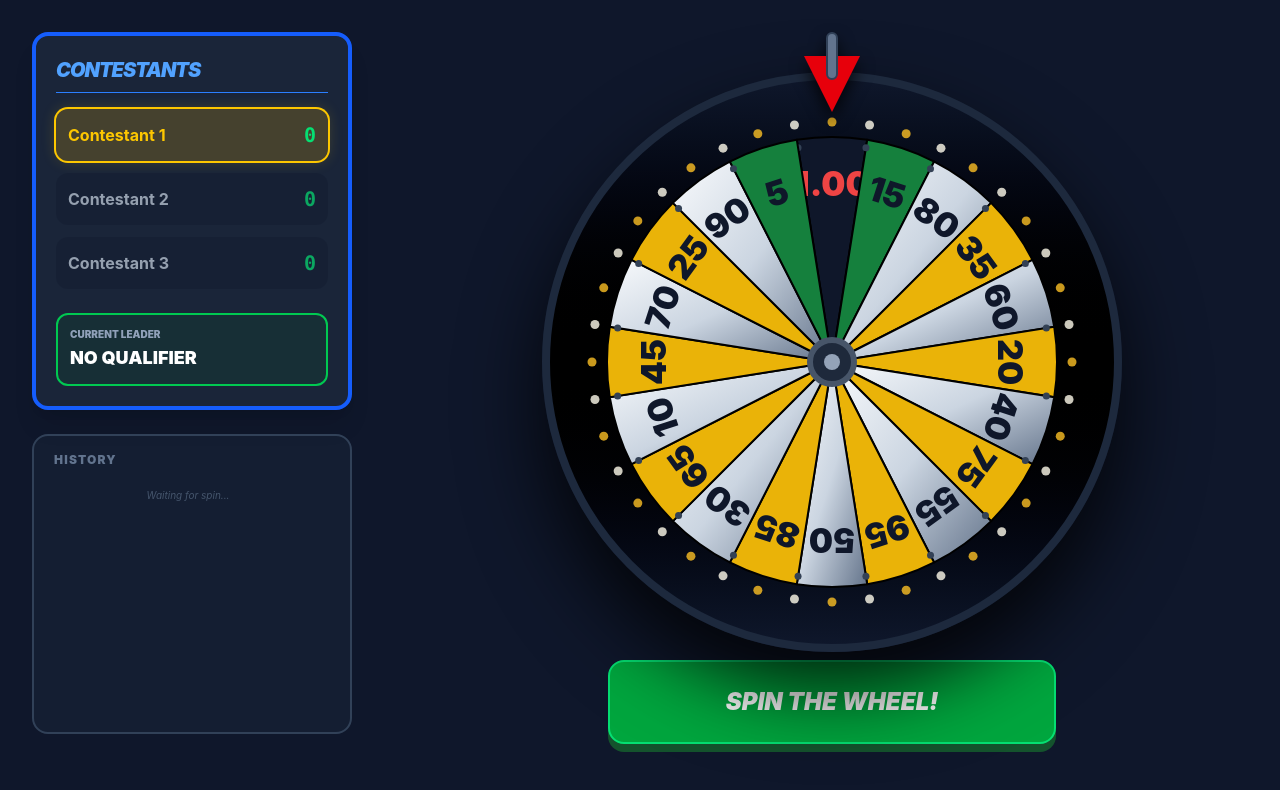
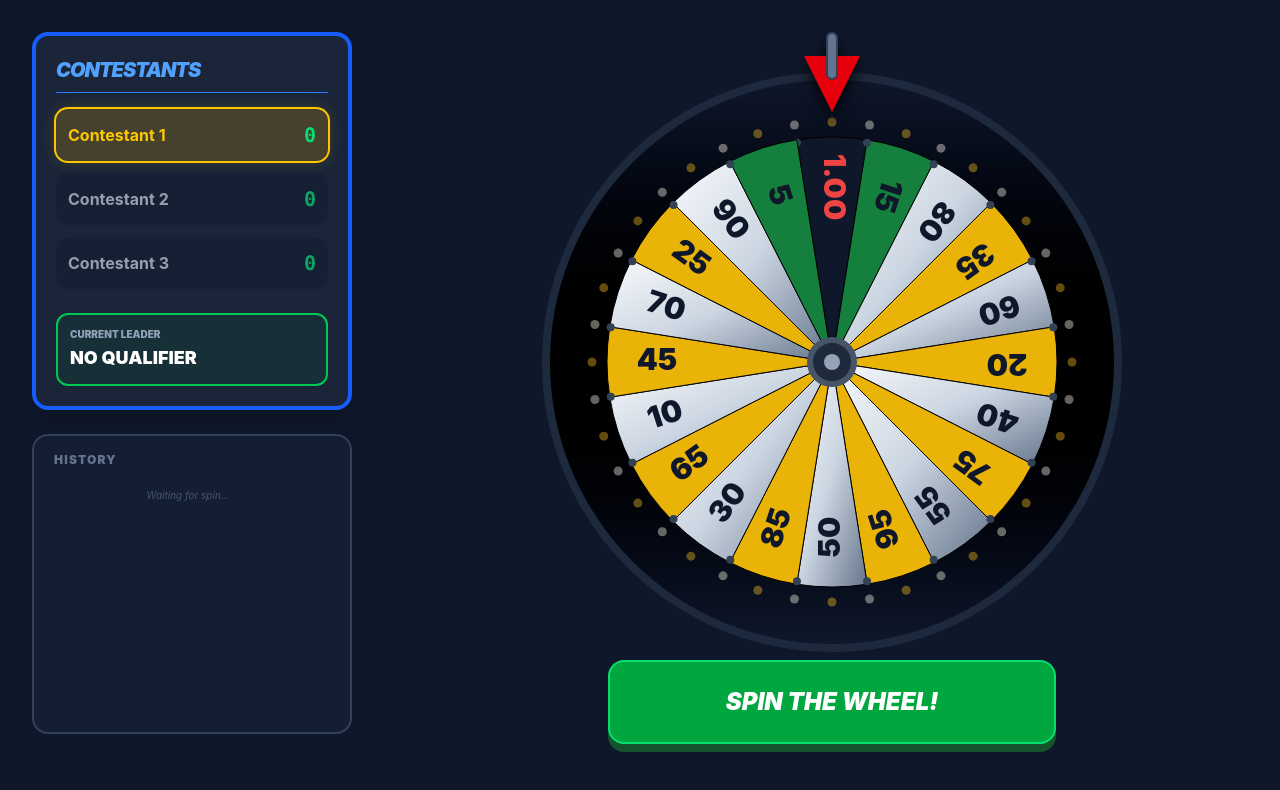
Before and after one commit to mtickle/big-wheel, a React (Vite) app: page / in a window 1280 px wide. Shown: the top 790 px of the page. Built offline with nearby package versions, Linux system fonts and the light colour scheme.

Commit message:
feat: enhance Wheel component with improved animations and styling

```diff
--- a/src/components/Wheel.jsx
+++ b/src/components/Wheel.jsx
@@ -31,7 +31,7 @@ const Wheel = memo(({
         <div className="relative group mt-20" style={{ width: size, height: size }}>
 
             {/* 1. THE STATIC CABINET (Does NOT rotate) */}
-            <div className="absolute -inset-10 bg-gradient-to-b from-slate-900 via-black to-slate-900 rounded-full shadow-[0_40px_80px_rgba(0,0,0,0.8)] border-8 border-slate-800 z-0" />
+            <div className="absolute -inset-10 bg-linear-to-b from-slate-900 via-black to-slate-900 rounded-full  border-8 border-slate-800 z-0" />
 
             {/* 2. THE FIXED LIGHTS LAYER (Does NOT rotate) */}
             <svg
@@ -49,11 +49,13 @@ const Wheel = memo(({
                             cx={pos.x}
                             cy={pos.y}
                             r="4.5"
+                            // Use a brighter color for the active "on" state
                             fill={i % 2 === 0 ? "#fbbf24" : "#fffbeb"}
-                            className={`${isSpinning ? "animate-pulse" : "opacity-80"}`}
+                            // Only apply the animation class when spinning
+                            className={isSpinning ? "animate-chaser" : "opacity-40"}
                             style={{
-                                animationDelay: `${i * 80}ms`,
-                                filter: isSpinning ? "drop-shadow(0 0 8px rgba(251,191,36,0.8))" : "none"
+                                // This stagger creates the "spinning lights" effect
+                                animationDelay: `${i * (800 / LIGHTS_COUNT)}ms`,
                             }}
                         />
                     );
@@ -62,7 +64,7 @@ const Wheel = memo(({
 
             {/* 3. THE RED POINTER (Fixed at the top) */}
             <div className="absolute -top-14 left-1/2 -translate-x-1/2 z-50 drop-shadow-[0_8px_8px_rgba(0,0,0,0.8)]">
-                <div className="w-0 h-0 border-l-[28px] border-r-[28px] border-t-[56px] border-l-transparent border-r-transparent border-t-red-600" />
+                <div className="w-0 h-0 border-l-28 border-r-28 border-t-56 border-l-transparent border-r-transparent border-t-red-600" />
                 <div className="w-3 h-12 bg-slate-500 absolute -top-6 left-1/2 -translate-x-1/2 rounded-full border-2 border-slate-700" />
             </div>
 
@@ -102,23 +104,24 @@ const Wheel = memo(({
                                 d={describeWedge(CENTER, CENTER, RADIUS, startAngle, endAngle)}
                                 fill={fill}
                                 stroke="#000"
-                                strokeWidth="2"
+                                strokeWidth="1"
                             />
+
                             <circle
-                                cx={polarToCartesian(CENTER, CENTER, RADIUS - 8, startAngle).x}
-                                cy={polarToCartesian(CENTER, CENTER, RADIUS - 8, startAngle).y}
-                                r="3.5"
+                                cx={polarToCartesian(CENTER, CENTER, RADIUS - 1, startAngle).x}
+                                cy={polarToCartesian(CENTER, CENTER, RADIUS - 3, startAngle).y}
+                                r="4"
                                 fill="#334155"
                             />
                             <text
                                 x={textPos.x}
                                 y={textPos.y}
                                 fill={val === 100 ? "#ef4444" : "#0f172a"}
-                                fontSize="34"
+                                fontSize="30"
                                 fontWeight="900"
                                 textAnchor="middle"
                                 dominantBaseline="middle"
-                                transform={`rotate(${midAngle} ${textPos.x} ${textPos.y})`}
+                                transform={`rotate(${midAngle + 90} ${textPos.x} ${textPos.y})`}
                                 className="font-black"
                             >
                                 {val === 100 ? "1.00" : val}
--- a/src/index.css
+++ b/src/index.css
@@ -1 +1,17 @@
 @import "tailwindcss";
+
+@keyframes chaser {
+  0%,
+  100% {
+    opacity: 0.3;
+    filter: brightness(1);
+  }
+  50% {
+    opacity: 1;
+    filter: brightness(1.5) drop-shadow(0 0 8px #fbbf24);
+  }
+}
+
+.animate-chaser {
+  animation: chaser 0.8s linear infinite;
+}
```
